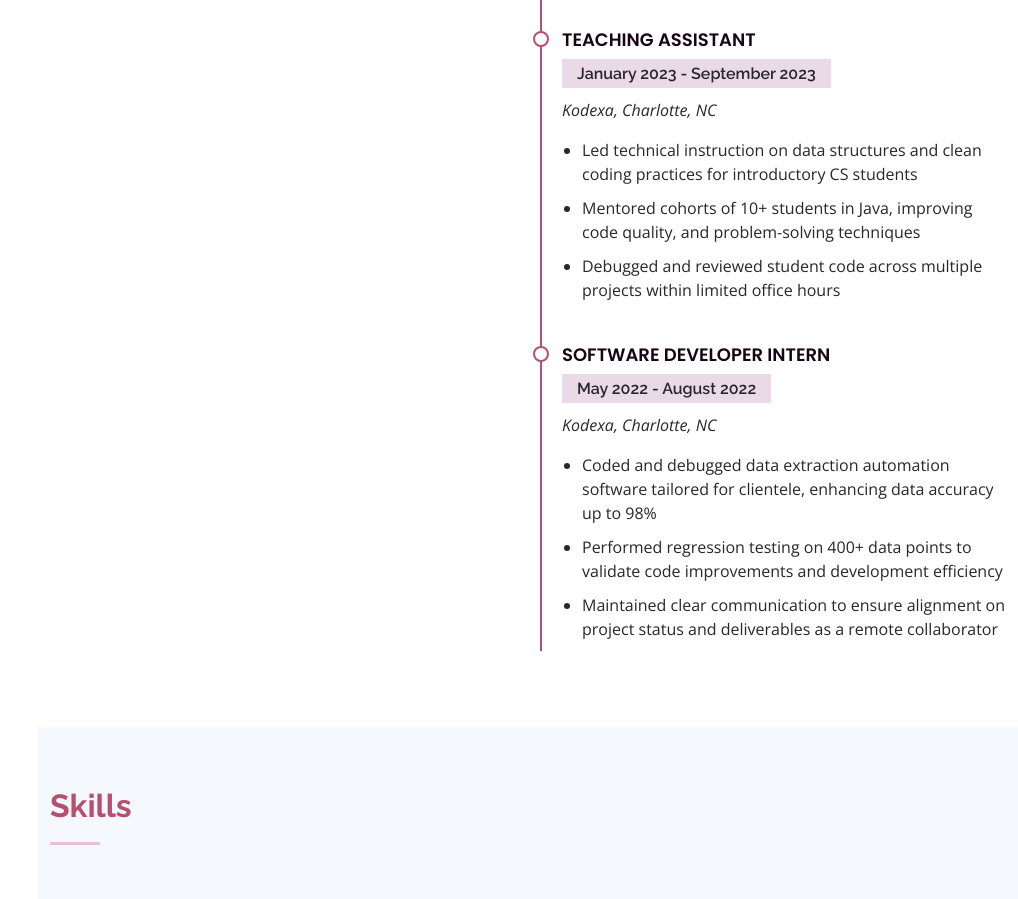
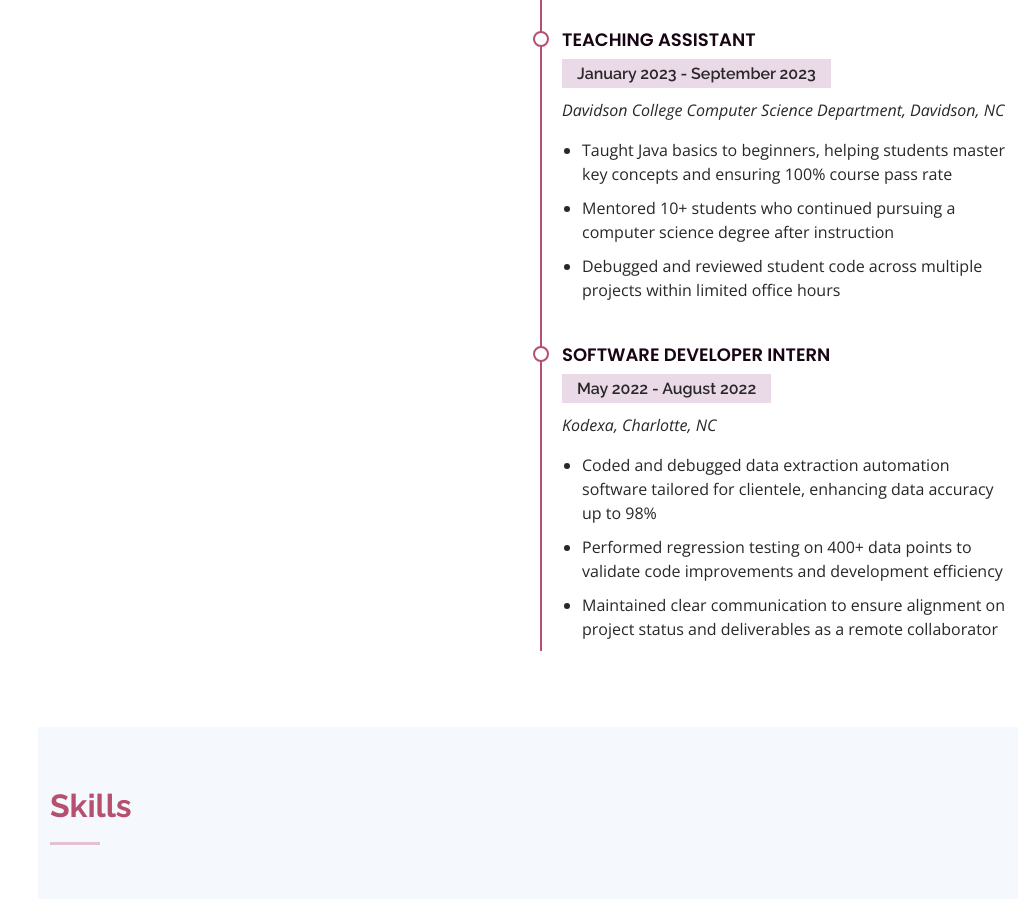
Before and after one commit to cha1hee/cha1hee.github.io, a plain HTML site: page index.html in a window 1280 px wide. Shown: the part 3071-3970 px from the top of the page, without its empty margins (262-1280 px from the left). Drawn offline with nearby package versions, Linux system fonts and the light colour scheme.

Commit message:
resume edit, teaching assistnat

```diff
--- a/index.html
+++ b/index.html
@@ -229,10 +229,10 @@ results that contributed to published research</li>
             <div class="resume-item">
               <h4>Teaching Assistant</h4>
               <h5>January 2023 - September 2023</h5>
-              <p><em>Kodexa, Charlotte, NC </em></p>
+              <p><em>Davidson College Computer Science Department, Davidson, NC </em></p>
               <ul>
-                <li>Led technical instruction on data structures and clean coding practices for introductory CS students</li>
-                <li>Mentored cohorts of 10+ students in Java, improving code quality, and problem-solving techniques</li>
+                <li>Taught Java basics to beginners, helping students master key concepts and ensuring 100% course pass rate</li>
+                <li>Mentored 10+ students who continued pursuing a computer science degree after instruction</li>
                 <li>Debugged and reviewed student code across multiple projects within limited office hours</li>
               </ul>
             </div>
```
